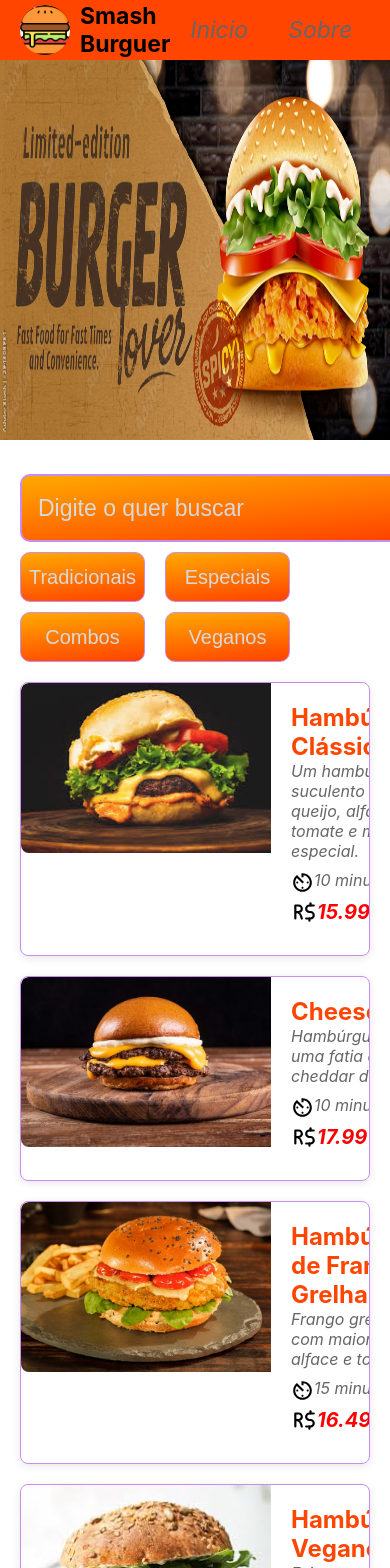
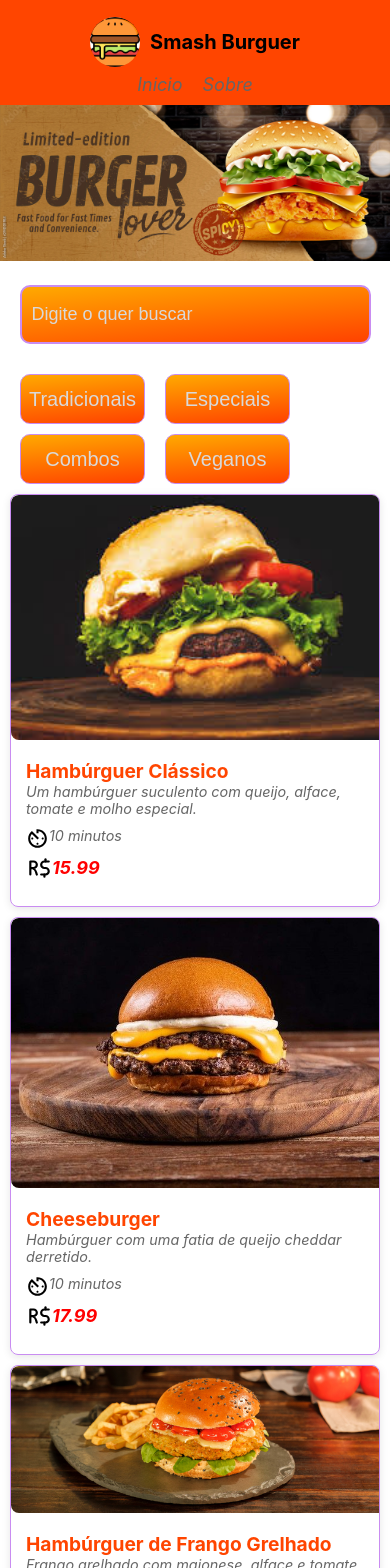
Before and after one commit to PedrosoleoSilva/Smash_House, a React (Create React App) app in the folder smash/: page / in a window 390 px wide. Shown: the top 1568 px of the page. Built offline with nearby package versions, Linux system fonts and the light colour scheme.

Commit message:
Ajustando CSS para dispositivos movel
responsivo e acessível em dispositivos móveis

```diff
--- a/smash/src/components/Banner/Banner.css
+++ b/smash/src/components/Banner/Banner.css
@@ -1,9 +1,15 @@
-.banner img {
-   width: 100%;
-   height: 380px;
-}
-
 .banner {
     text-align: center;
-
-}
+    overflow: hidden;
+  }
+.banner img {
+    width: 100%;
+    height: auto;
+    max-height: 380px;
+    object-fit: cover;
+  }
+  @media (max-width: 768px) {
+    .banner img {
+      max-height: 250px;
+    }
+  }
--- a/smash/src/components/BuscarHamburgue/BuscarHamburguer.css
+++ b/smash/src/components/BuscarHamburgue/BuscarHamburguer.css
@@ -2,7 +2,7 @@
     display: flex;
     max-width: 100%;
     width: 400px;
-    margin: 30px 0 0 20px; /* Ajustando as margens */
+    margin: 30px 0 0 20px;
 }
 
 .busca input {
@@ -18,6 +18,19 @@
     background: linear-gradient(174.61deg, #FFA500 4.16%, #FF4500 96.76%);
 }
 
+
 .busca input::placeholder {
     color: #D9D9D9;
 }
+
+@media (max-width: 768px) {
+    .busca {
+        width: 90%;
+        margin: 20px auto;
+    }
+    .busca input {
+        height: 35px;
+        font-size: 18px;
+        padding: 10px;
+    }
+}
--- a/smash/src/components/Footer/Footer.css
+++ b/smash/src/components/Footer/Footer.css
@@ -7,12 +7,21 @@
   bottom: 0;
   width: 100%;
 }
+
 .footer-content {
   max-width: 800px;
   margin: 0 auto;
   font-family: 'Arial', sans-serif;
   font-size: 1rem;
 }
+
+@media (max-width: 768px) {
+  .footer-content {
+      padding: 10px;
+      font-size: 0.9rem;
+  }
+
   .footer-content p {
       margin: 5px 0;
   }
+}
--- a/smash/src/components/HeaderNavegacao/HeaderNavegacao.css
+++ b/smash/src/components/HeaderNavegacao/HeaderNavegacao.css
@@ -1,33 +1,55 @@
 .headerNavegacao {
     background-color: orangered;
     height: 60px;
-    display: flex;           /* Flexbox para alinhar os itens no header */
-    justify-content: space-between; /* Espaça os itens entre as extremidades */
+    display: flex;
+    justify-content: space-between;
     align-items: center;
     padding: 0 20px;
+    box-shadow: 0 2px 5px rgba(0, 0, 0, 0.2);
 }
+
 .header-logo {
-    display: flex;           /* Flexbox para alinhar a logo e o título lado a lado */
-    align-items: center;     /* Centraliza verticalmente */
+    display: flex;
+    align-items: center;
 }
+
 .header-logo img {
     width: 50px;
     height: 50px;
     border-radius: 50%;
     margin-right: 10px;
 }
+
 .header-logo h3 {
     font-size: 23px;
 }
+
 .navegacao {
     display: flex;
     align-items: center;
 }
+
 .navegacao p {
     font-size: 23px;
     margin: 0 20px;
 }
+
 .link-navegacao {
     text-decoration: none;
     color: inherit;
 }
+
+@media (max-width: 768px) {
+    .headerNavegacao {
+        flex-direction: column;
+        height: auto;
+        padding: 10px;
+    }
+    .header-logo h3 {
+        font-size: 20px;
+    }
+    .navegacao p {
+        font-size: 18px;
+        margin: 0 10px;
+    }
+}
--- a/smash/src/components/Itens/Item/Item.css
+++ b/smash/src/components/Itens/Item/Item.css
@@ -7,24 +7,21 @@
     overflow: hidden;
     box-shadow: 0 2px 8px rgba(0, 0, 0, 0.1);
     transition: transform 0.2s;
+    max-width: 100%;
 }
-
 .item:hover {
     transform: scale(1.02);
 }
-
 .imagem {
     flex: 0 0 250px;
     height: 170px;
 }
-
 .imagem img {
     width: 100%;
     height: 100%;
     border-radius: 8px 0 0 8px;
     object-fit: cover;
 }
-
 .descricao {
     display: flex;
     flex: 1;
@@ -32,30 +29,26 @@
     justify-content: center;
     padding: 20px;
 }
-
 .icon {
     margin-top: 5px;
 }
-
 .tags {
     margin-bottom: 10px;
 }
-
 .tempo-container {
     display: flex;
     align-items: center;
     margin-top: 5px;
 }
-
 .preco-container {
     display: flex;
     align-items: center;
     margin-top: 5px;
-    && p{
-        color: red;
-        font-weight: bold;
-        font-size: 20px;
-    }
+}
+.preco-container p {
+    color: red;
+    font-weight: bold;
+    font-size: 20px;
 }
 h2 {
     margin: 0;
@@ -68,3 +61,27 @@ p {
     font-size: 1rem;
     font-style: italic;
 }
+
+@media (max-width: 768px) {
+    .item {
+        flex-direction: column;
+        margin: 10px;
+    }
+    .imagem {
+        flex: none;
+        width: 100%;
+        height: auto;
+    }
+    .descricao {
+        padding: 15px;
+    }
+    h2 {
+        font-size: 1.2rem;
+    }
+    p {
+        font-size: 0.9rem;
+    }
+    .preco-container p {
+        font-size: 18px;
+    }
+}
```
Lines whose indentation alone changed are shown as unchanged.
